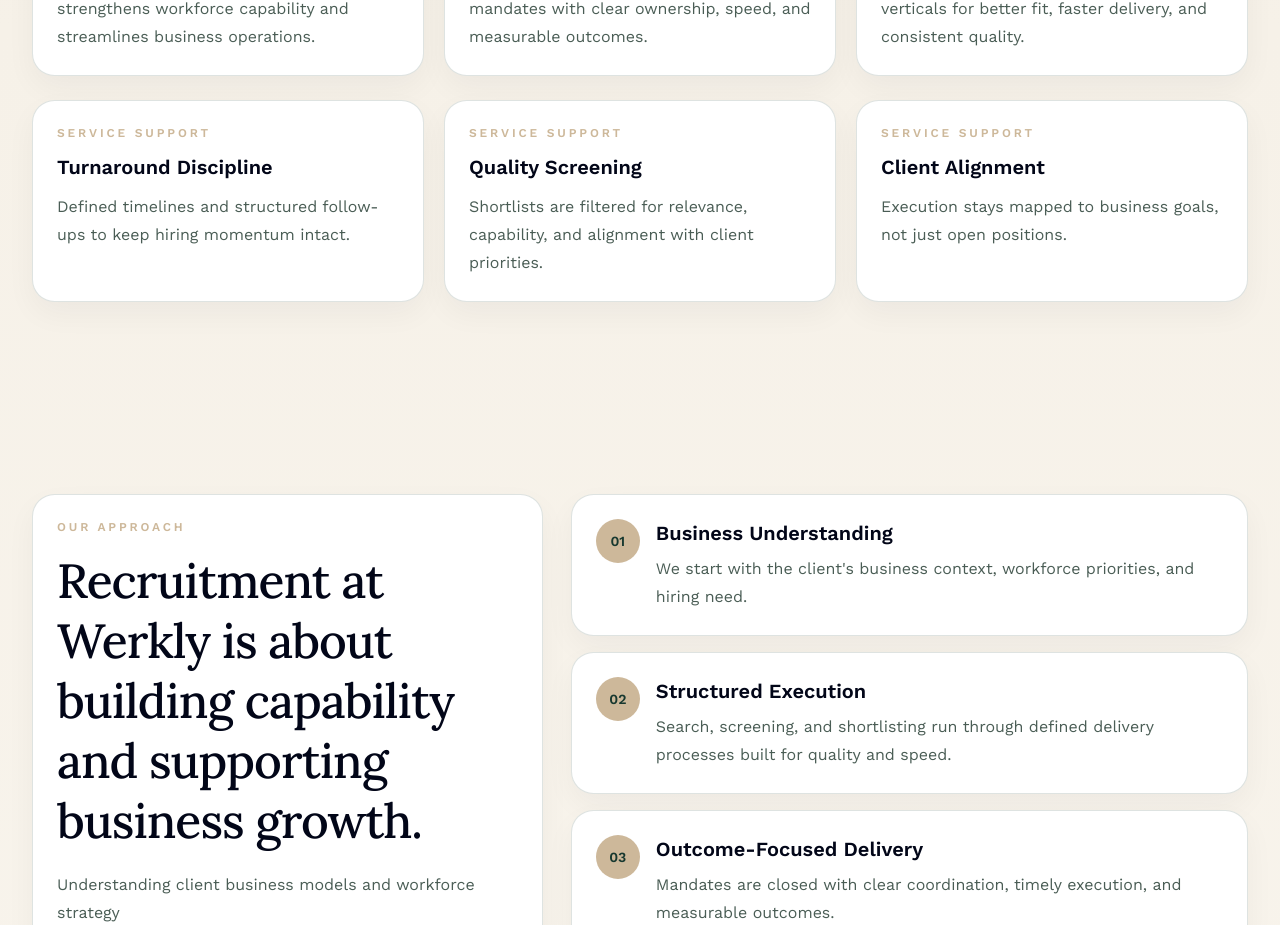
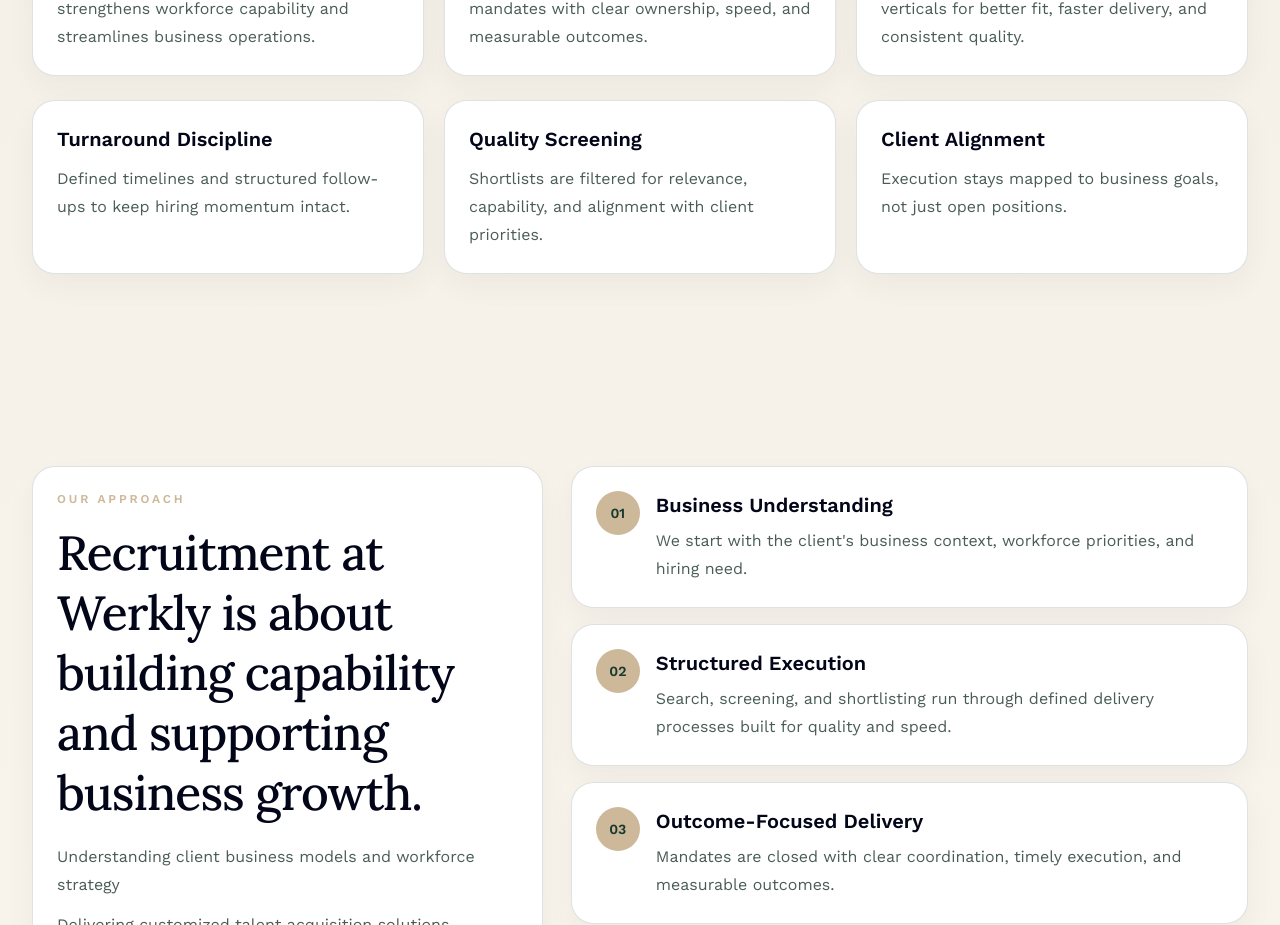
Before and after one commit to djkreddys-cmyk/Werkly, a Next.js app: page / in a window 1280 px wide. Shown: the part 1440-2365 px from the top of the page. Built offline with nearby package versions, Linux system fonts and the light colour scheme.

Commit message:
Remove service support labels from support cards

```diff
--- a/app/page.tsx
+++ b/app/page.tsx
@@ -190,8 +190,7 @@ export default function Home() {
           <div className="mt-6 grid gap-5 lg:grid-cols-3">
             {serviceSupport.map((item) => (
               <article key={item.title} className="story-card p-7">
-                <p className="eyebrow">Service Support</p>
-                <h3 className="mt-3 text-xl font-semibold text-slate-950">{item.title}</h3>
+                <h3 className="text-xl font-semibold text-slate-950">{item.title}</h3>
                 <p className="mt-3 text-base leading-7 muted-copy">{item.description}</p>
               </article>
             ))}
```
